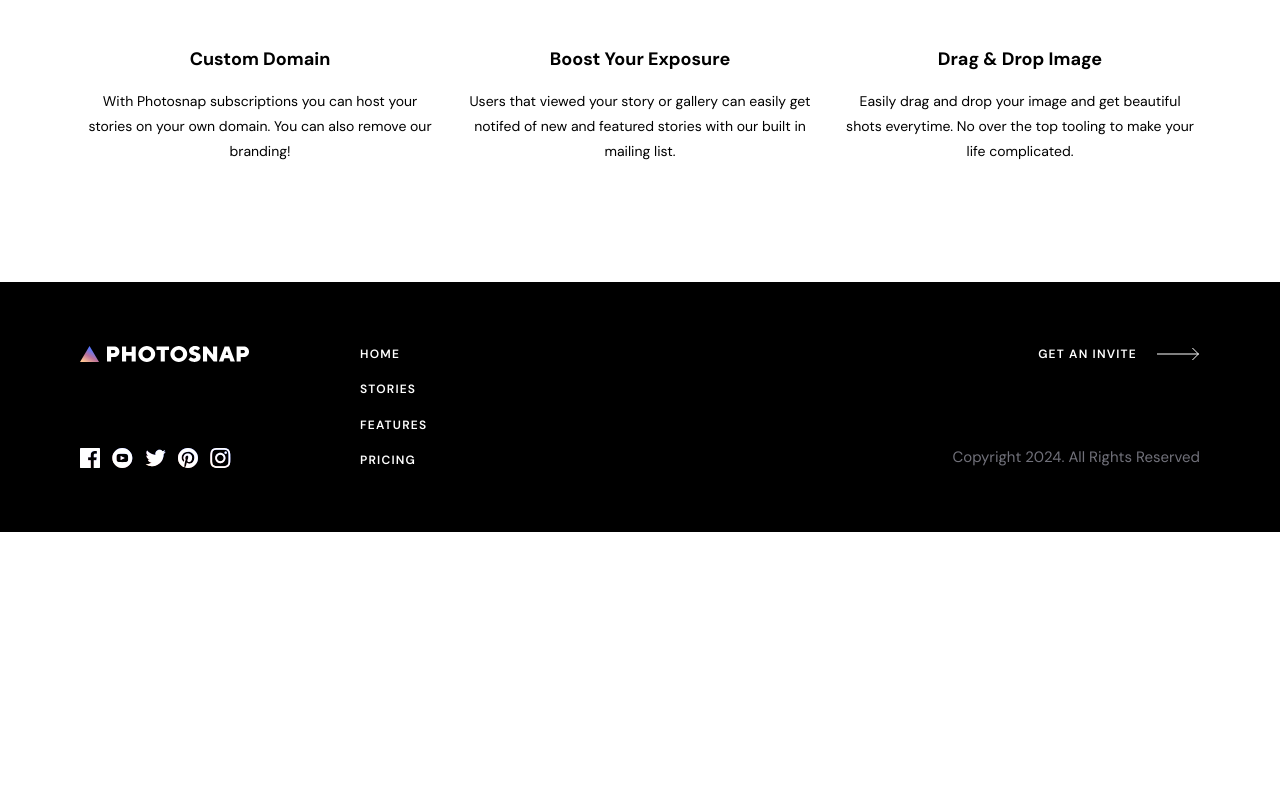
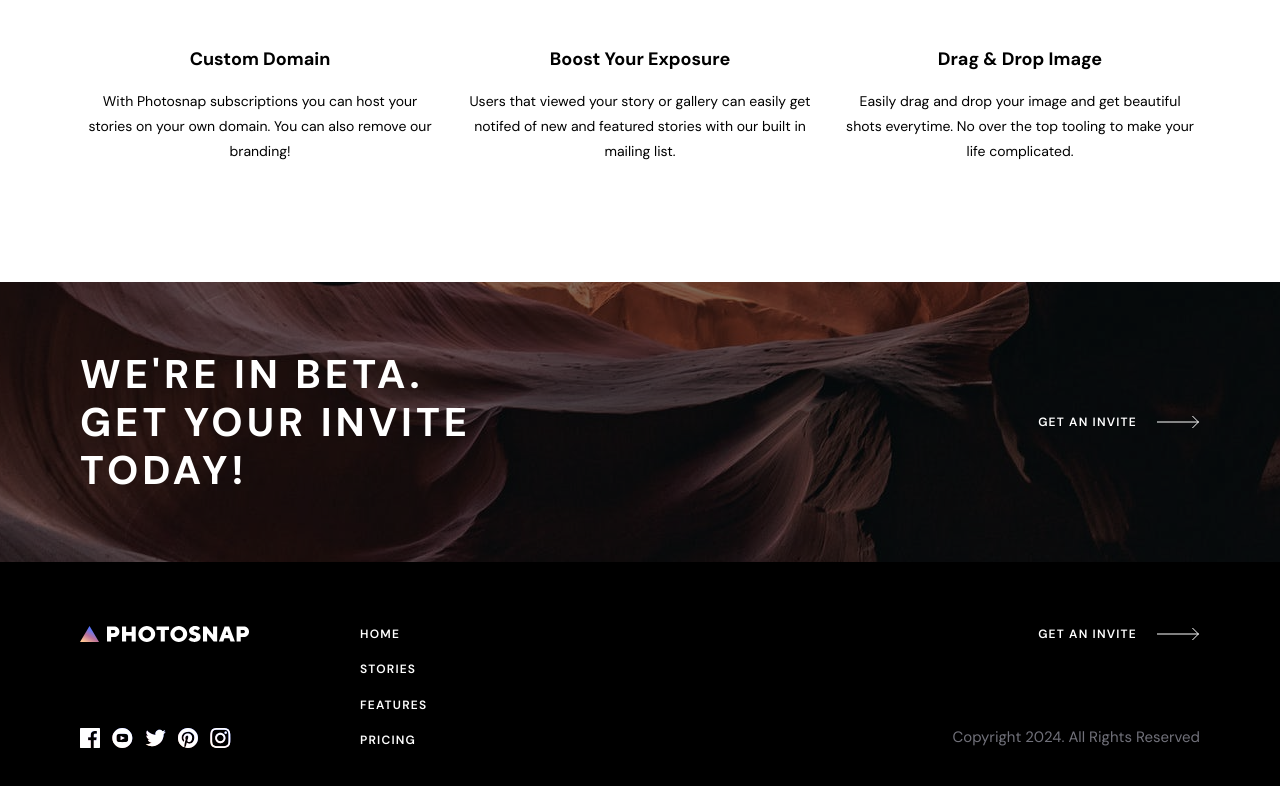
Before and after one commit to SeyrenZ/photosnap_landing_page, a Next.js app: page /features in a window 1280 px wide. Shown: the part 1056-1842 px from the top of the page. Before the commit the page ends 1588 px from the top, so only its background shows below. Built offline with nearby package versions, Linux system fonts and the light colour scheme.

Commit message:
refactor: padding

```diff
--- a/src/app/features/page.tsx
+++ b/src/app/features/page.tsx
@@ -1,4 +1,4 @@
-import { FeaturesContent, FeaturesHeader } from "@/components";
+import { FeaturesBanner, FeaturesContent, FeaturesHeader } from "@/components";
 
 import React from "react";
 
@@ -7,6 +7,7 @@ const page = () => {
     <div className="pt-[72px]">
       <FeaturesHeader />
       <FeaturesContent />
+      <FeaturesBanner />
     </div>
   );
 };
--- /dev/null
+++ b/src/components/FeaturesBanner.tsx
@@ -0,0 +1,31 @@
+import Link from "next/link";
+import React from "react";
+import { ArrowWhiteProp } from "./svgs";
+
+const FeaturesBanner = () => {
+  return (
+    <div className="w-full h-auto">
+      <div className="w-full h-[280px] max-w-[1440px] mx-auto px-[80px] bg-BannerBackground bg-cover bg-no-repeat flex items-center">
+        <div className="w-full h-full flex items-center justify-between">
+          <div className="w-[400px] text-[40px] leading-[48px] font-bold text-white tracking-widest uppercase">
+            WE'RE IN BETA.
+            <br />
+            GET YOUR INVITE
+            <br /> TODAY!
+          </div>
+          <Link
+            href="#"
+            className="text-xs text-white font-semibold tracking-widest flex items-center gap-x-5 hover-link"
+          >
+            <span className="link link-underline link-underline-white">
+              GET AN INVITE
+            </span>
+            <ArrowWhiteProp />
+          </Link>
+        </div>
+      </div>
+    </div>
+  );
+};
+
+export default FeaturesBanner;
--- a/src/components/index.ts
+++ b/src/components/index.ts
@@ -3,6 +3,7 @@ export { default as StoriesHeader } from "./StoriesHeader";
 export { default as StoriesContent } from "./StoriesContent";
 export { default as FeaturesHeader } from "./FeaturesHeader";
 export { default as FeaturesContent } from "./FeaturesContent";
+export { default as FeaturesBanner } from "./FeaturesBanner";
 export { default as HomeContent1 } from "./HomeContent1";
 export { default as HomeContent2 } from "./HomeContent2";
 export { default as HomeContent3 } from "./HomeContent3";
--- a/tailwind.config.ts
+++ b/tailwind.config.ts
@@ -9,6 +9,7 @@ const config: Config = {
   theme: {
     extend: {
       backgroundImage: {
+        BannerBackground: "url('/bg-beta.png')",
         FeaturesHero: "url('/hero-2.jpg')",
         StoriesBackground: "url('/moon-of-appalacia.jpg')",
         createShare: "url('/create-and-share.jpg')",
```
Also changed, not shown: public/bg-beta.png (added).
